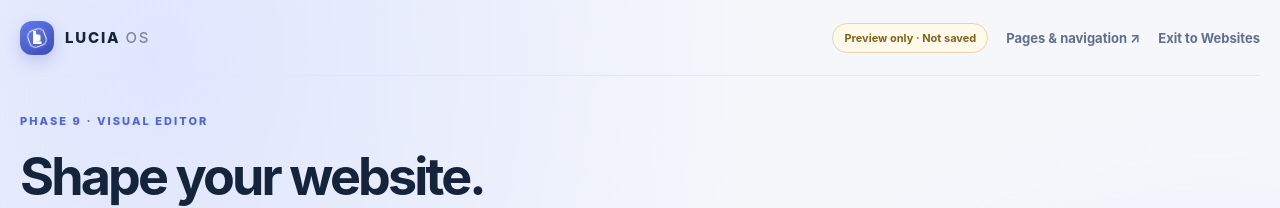
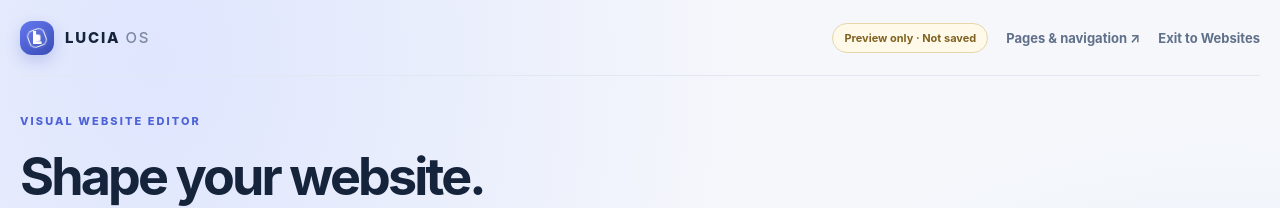
Before and after one commit to trendorafindsinc-jpg/lucia-os, a Next.js app: page /editor in a window 1280 px wide. Shown: the top 208 px of the page. Built offline with nearby package versions, Linux system fonts and the light colour scheme.

Commit message:
Remove internal phase label from visual editor

```diff
--- a/src/components/editor/visual-site-editor.tsx
+++ b/src/components/editor/visual-site-editor.tsx
@@ -86,7 +86,7 @@ export function VisualSiteEditor() {
         <div className="editor-topbar-actions"><span className="editor-unsaved">{isLoadingSaved ? "Opening saved draft…" : isSaving ? "Saving…" : websiteId ? saveLabel : "Preview only · Not saved"}</span><Link className="editor-back-link" href="/pages">Pages & navigation ↗</Link><Link className="editor-back-link" href="/workspace/websites">Exit to Websites</Link></div>
       </header>
       <section className="editor-heading">
-        <p className="eyebrow">PHASE 9 · VISUAL EDITOR</p>
+        <p className="eyebrow">VISUAL WEBSITE EDITOR</p>
         <h1>Shape your website.</h1>
         <p>Shape the layout and colours, then save changes to your workspace. Saving stores a draft; publishing is a separate step.</p>
       </section>
```
